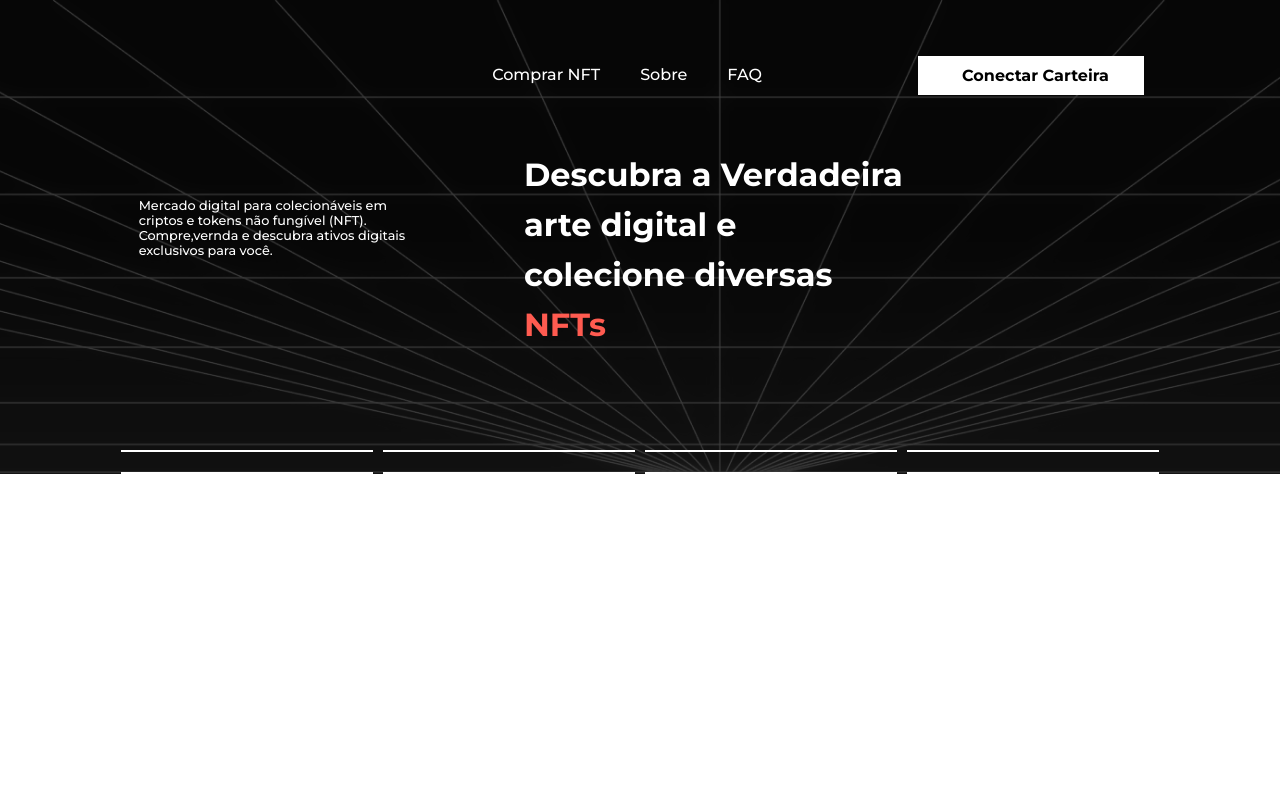
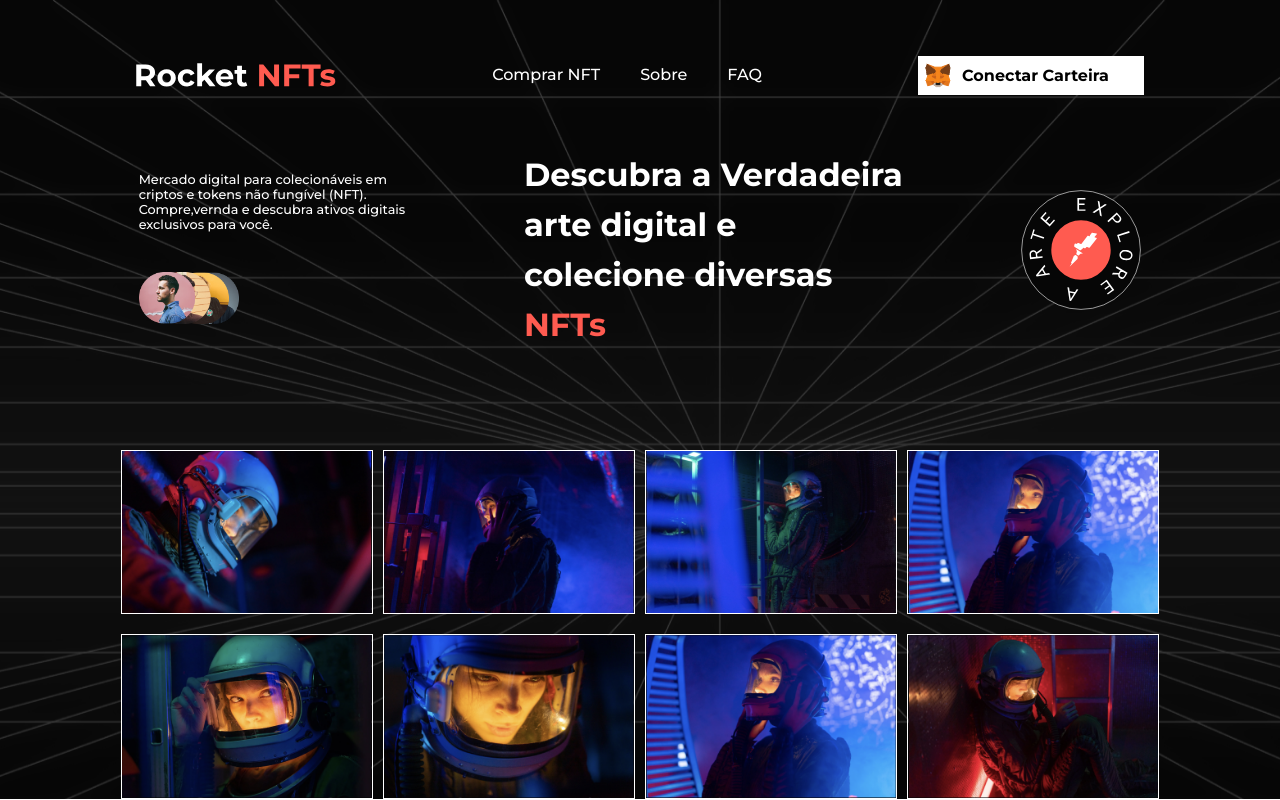
Before and after one commit to Atlasnfts/Atlasnfts.GitHub.io, a plain HTML site: page index.html in a window 1280 px wide. Drawn offline with Linux system fonts and the light colour scheme; the site is published under a folder, as on GitHub Pages, so addresses that start at the root find nothing.

Commit message:
update css html

```diff
--- a/index.html
+++ b/index.html
@@ -12,7 +12,7 @@
 <body>
   <header class="header">
     <section class="headerMenu">
-      <img src="../assets/img/logo.svg" alt="">
+      <img src="assets/img/logo.svg" alt="">
       <ul class="nav">
         <li><a href="">Comprar NFT</a></li>
         <li><a href="">Sobre</a></li>
@@ -25,7 +25,7 @@
         <p>Mercado digital para colecionáveis em <br> criptos e tokens não fungível (NFT). <br>
           Compre,vernda e descubra ativos digitais <br> exclusivos para você.
         </p>
-        <img class="avarts" src="../assets/img/group-avarts.png" alt="">
+        <img class="avarts" src="assets/img/group-avarts.png" alt="">
       </div>
       <div>
         <h1>Descubra a Verdadeira <br> arte digital e <br>
@@ -33,32 +33,32 @@
           <span class="nfts">NFTs</span>
         </h1>
       </div>
-      <img src="../assets/img/badge.svg" alt="">
+      <img src="assets/img/badge.svg" alt="">
     </section>
     <section class="gridMenu">
 
-      <img src="../assets/img/galeria-1.png" alt="">
+      <img src="assets/img/galeria-1.png" alt="">
 
 
-      <img src="../assets/img/galeria-2.png" alt="">
+      <img src="assets/img/galeria-2.png" alt="">
 
 
-      <img src="../assets/img/galeria-3.png" alt="">
+      <img src="assets/img/galeria-3.png" alt="">
 
 
-      <img src="../assets/img/galeria-4.png" alt="">
+      <img src="assets/img/galeria-4.png" alt="">
 
 
-      <img src="../assets/img/galeria-5.png" alt="">
+      <img src="assets/img/galeria-5.png" alt="">
 
 
-      <img src="../assets/img/galeria-6.png" alt="">
+      <img src="assets/img/galeria-6.png" alt="">
 
 
-      <img src="../assets/img/galeria-7.png" alt="">
+      <img src="assets/img/galeria-7.png" alt="">
 
 
-      <img src="../assets/img/galeria-8.png" alt="">
+      <img src="assets/img/galeria-8.png" alt="">
 
     </section>
   </header>
--- a/style/style.css
+++ b/style/style.css
@@ -65,7 +65,7 @@ image {
 }
 .btn-fox::before {
   display: block;
-  content: url(/assets/img/logo_MetaMask.svg);
+  content: url(../assets/img/logo_MetaMask.svg);
   position: absolute;
   margin-left: -30px;
   margin-top: -5px;
```
